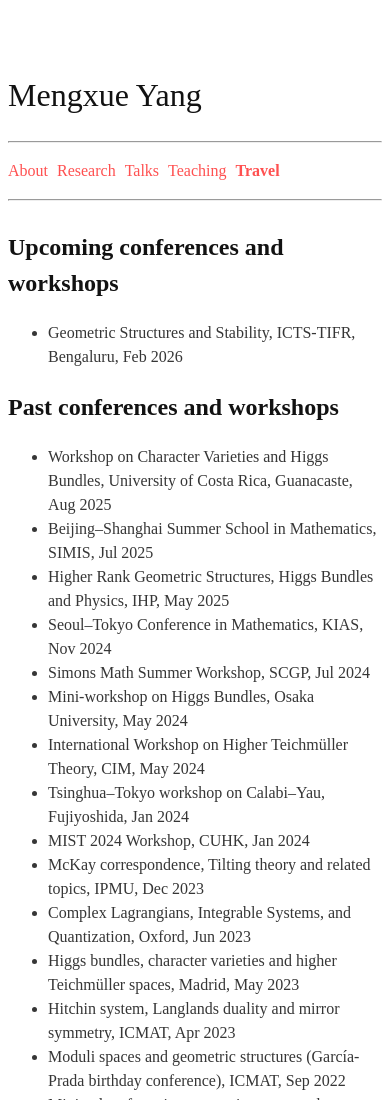
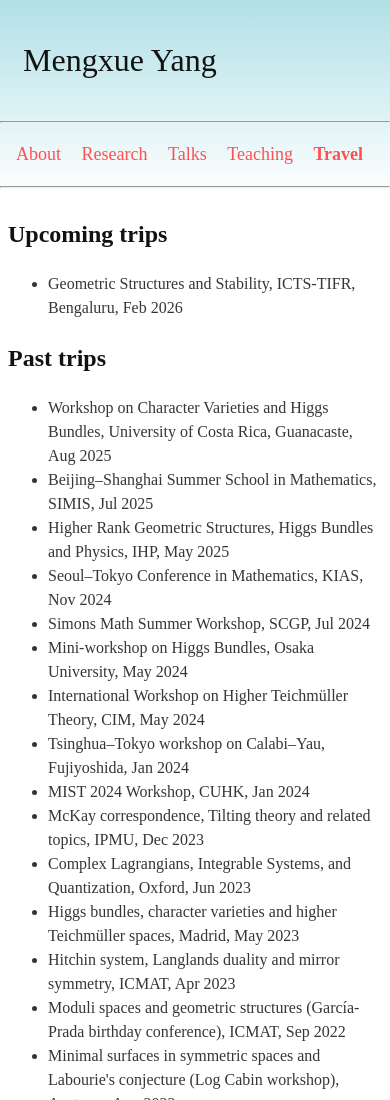
Before and after one commit to mxyang42/mxyang42.github.io, a plain HTML site: page travel.html in a window 390 px wide. Shown: the top 1100 px of the page. Drawn offline with nearby package versions, Linux system fonts and the light colour scheme.

Commit message:
Update navigation links and improve styles
Changed navigation 'About' links from './' to 'index.html' for consistency across all pages. Enhanced CSS for better layout, added header gradient, improved responsive design, and updated travel.html section headings from 'conferences and workshops' to 'trips'.

```diff
--- a/main.css
+++ b/main.css
@@ -4,13 +4,23 @@ html, body {
     flex-direction: column;
     font-weight: 300;
     line-height: 1.5;
+    margin: 0;
+    padding: 0;
 }
 
 body {
     font-family: "Times New Roman", Times, serif;
     color: #363636;
-    margin-top: 50px;
+    /* margin-top: 50px; */
     margin-bottom: 50px;
+}
+
+header {
+    background: linear-gradient(to bottom, #B0E0E6, #FFFFFF);
+}
+
+h1, h2 {
+    color: #121212;
 }
 
 a {
@@ -25,8 +35,15 @@ hr {
   border-width: 1px;
 }
 
+/* This will make ALL b tags have a font-weight of 700 */
+b {
+  font-weight: 700;
+}
+
 .page-title {
     margin-left: 15%;
+    margin-right: 15%;
+    padding: 15px;
     text-align: left;
     font-weight: 100;
 }
@@ -39,8 +56,10 @@ hr {
 .nav{
     list-style: none;
     margin-left: 15%;
+    margin-right: 15%;
     padding: 0;
     text-align: left;
+    font-size: 18px;
 }
 .nav li{
     display: inline;
@@ -57,31 +76,10 @@ hr {
 	word-wrap: break-word;
     }
 
-    .page-title {
-        margin-left: 0;
+    .page-title, .default, .nav, .nav a{
+        margin-left: 8px;
+        margin-right: 8px;
     }
-
-    .default {
-        margin-left: 0;
-        margin-right: 0;
-    }
-
-    .nav{
-        margin-left: 0;
-    }
-    .nav a{
-        margin-left: 0px;
-        margin-right: 5px;
-    }
-}
-
-/* This will make ALL b tags have a font-weight of 700 */
-b {
-  font-weight: 700;
-}
-
-h1, h2 {
-    color: #121212;
 }
 
 /* For the himawari image on the homepage */
--- a/travel.html
+++ b/travel.html
@@ -16,7 +16,7 @@
       <h1 class="page-title">Mengxue Yang</h1>
       <hr>
       <ul class="nav">
-  	<li><a href="./">About</a></li>
+  	<li><a href="index.html">About</a></li>
   	<li><a href="research.html">Research</a></li>
         <li><a href="talks.html">Talks</a></li>
   	<li><a href="teaching.html">Teaching</a></li>
@@ -26,7 +26,7 @@
     </header>
 
     <div class="default">
-      <h2>Upcoming conferences and workshops</h2>
+      <h2>Upcoming trips</h2>
       <ul>
         <li>
           Geometric Structures and Stability, ICTS-TIFR, Bengaluru,
@@ -34,7 +34,7 @@
         </li>
       </ul>
 
-      <h2>Past conferences and workshops</h2>
+      <h2>Past trips</h2>
       <ul>
         <li>
           Workshop on Character Varieties and Higgs Bundles, University of Costa Rica, Guanacaste,
```
Also changed, not shown: index.html (+1 -1 lines), research.html (+1 -1 lines), talks.html (+1 -1 lines), teaching.html (+1 -1 lines).
